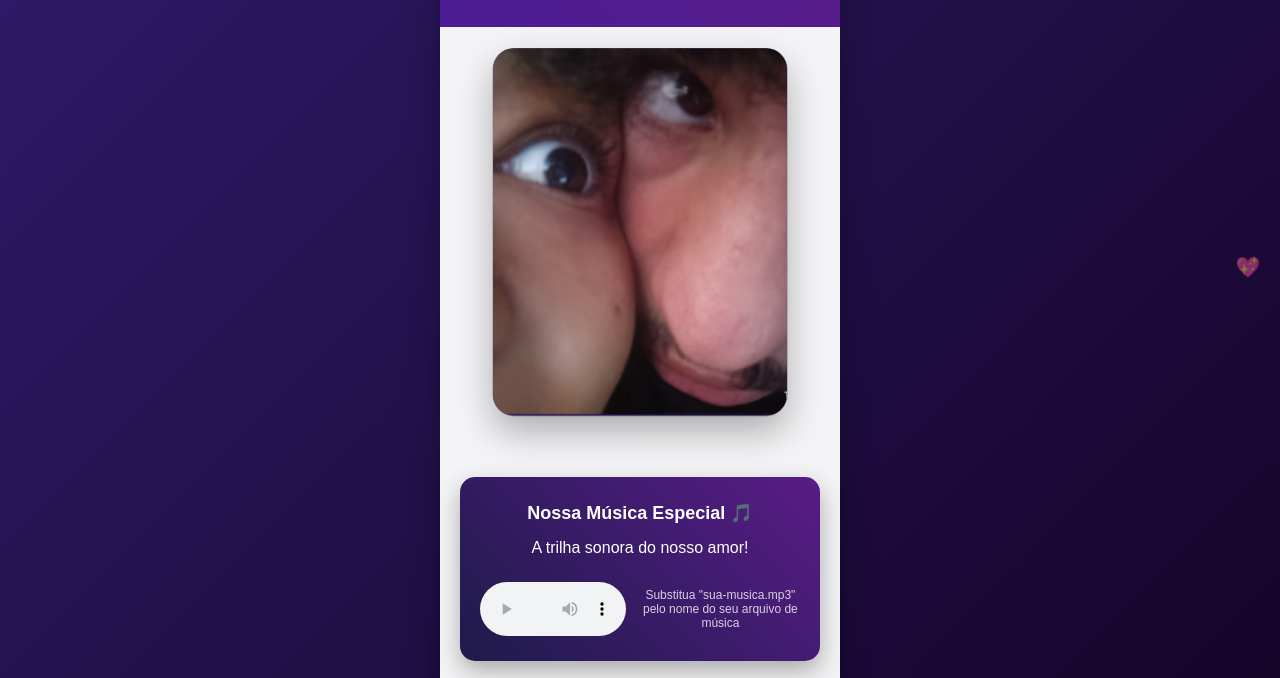
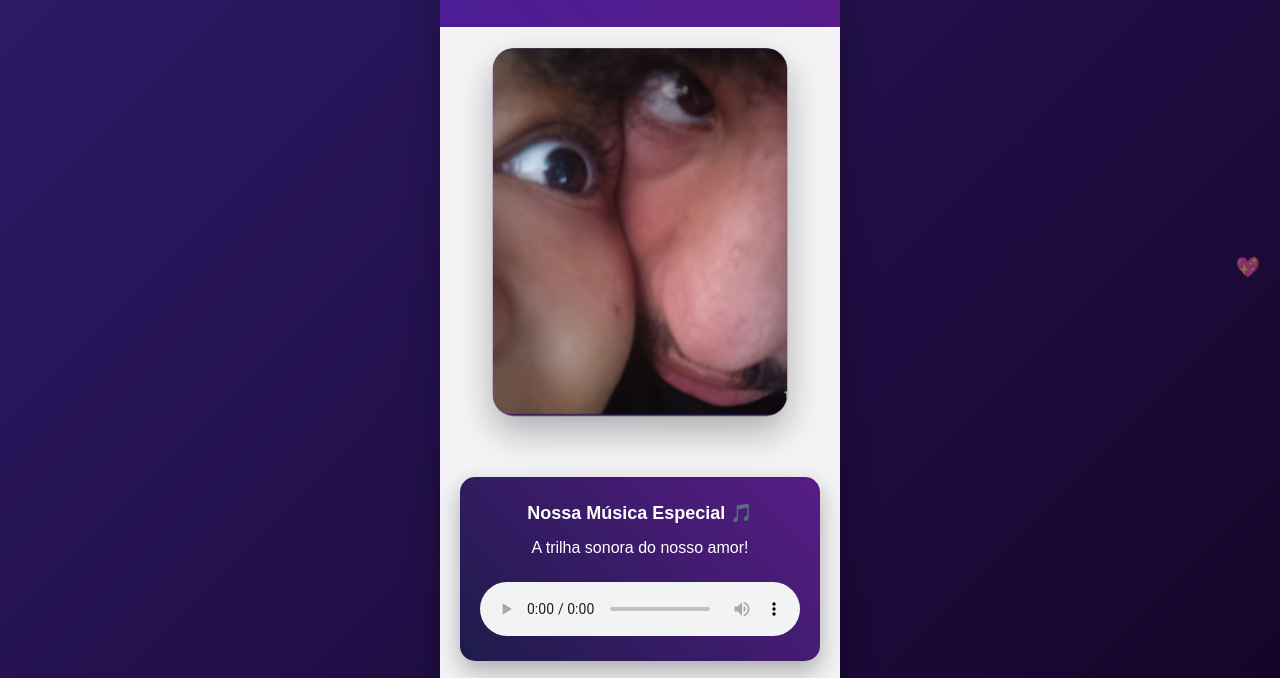
Before and after one commit to JonN16/namorados, a plain HTML site: page index.html in a window 1280 px wide. Shown: the part 90-768 px from the top of the page. Drawn offline with Linux system fonts and the light colour scheme.

Commit message:
subindo sitea

```diff
--- a/index.html
+++ b/index.html
@@ -349,9 +349,6 @@
                     <source src="musica//Todo O Amor Que Houver Nessa Vida (Ao Vivo).mp3" type="audio/mpeg">
                     Seu navegador não suporta áudio.
                 </audio>
-                <p style="font-size: 12px; margin-top: 10px; opacity: 0.8;">
-                    Substitua "sua-musica.mp3" pelo nome do seu arquivo de música
-                </p>
             </div>
         </div>
 
```
